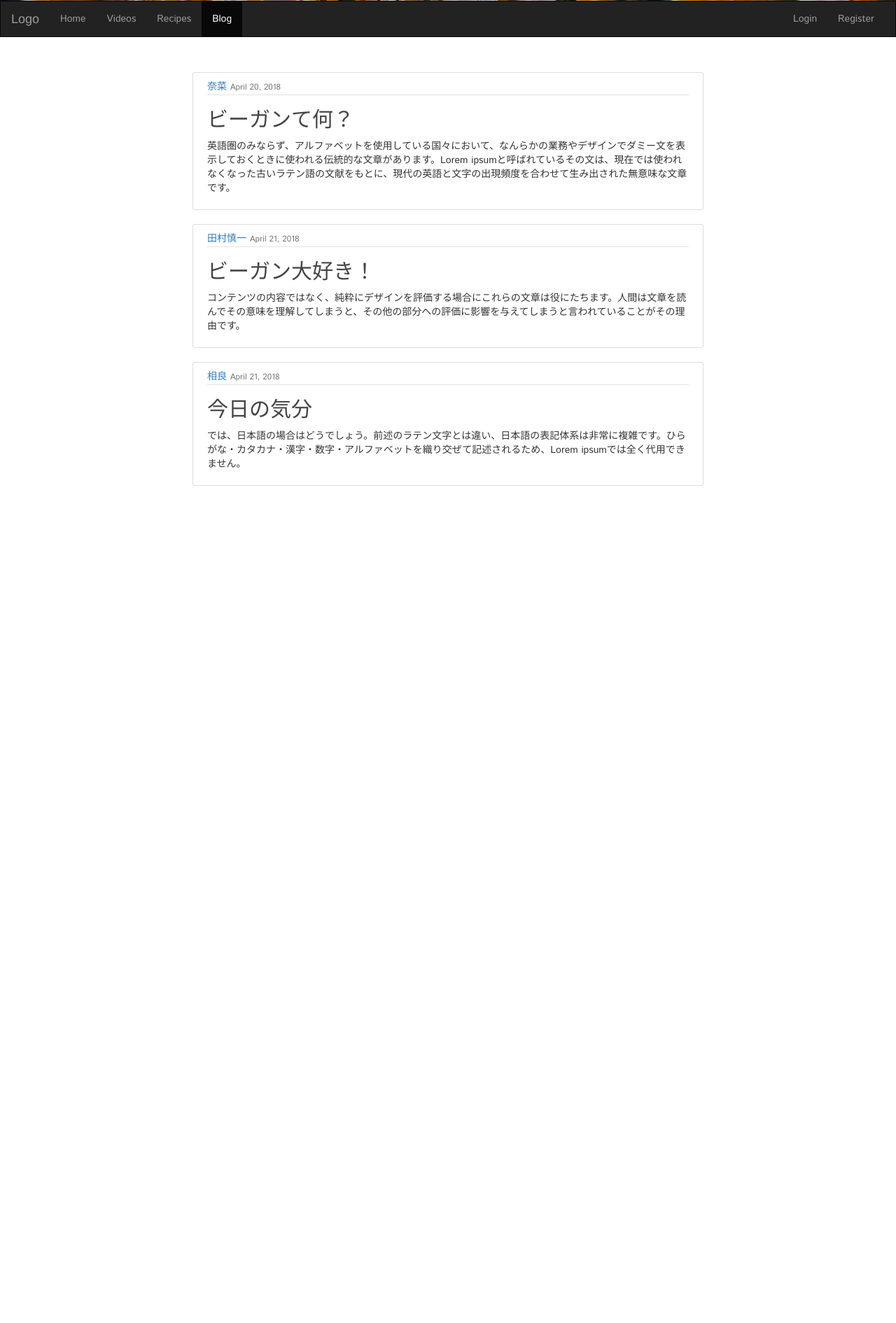
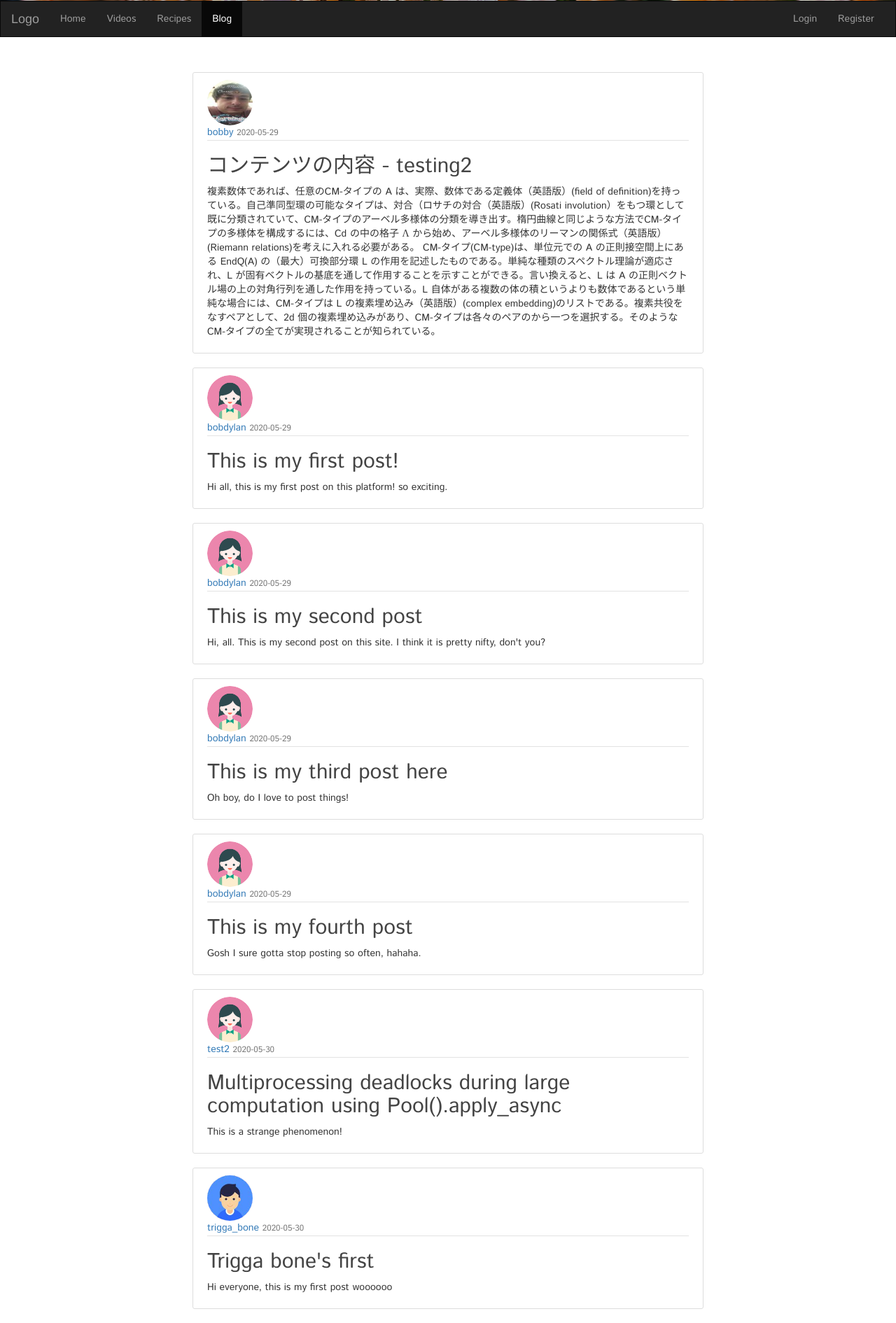
Before and after one commit to irahorecka/nanna-website, a Flask app: page /blog in a window 1280 px wide. Shown: the part 239-2129 px from the top of the page at 70% size. Before the commit the page ends 933 px from the top, so only its background shows below. Run offline with Flask 2, Linux system fonts and the light colour scheme; data comes from the database, SQL or seed files in the repository; both versions use the stored data as it was after the commit; some libraries are stand-ins or nearby versions.

Commit message:
add user ability to create, update, and delete post

```diff
--- a/nannaElise/routes.py
+++ b/nannaElise/routes.py
@@ -1,32 +1,11 @@
 import os
 import secrets
 from PIL import Image
-from flask import render_template, request, url_for, flash, redirect, request
+from flask import render_template, request, url_for, flash, redirect, request, abort
 from nannaElise import app, db, bcrypt
-from nannaElise.forms import RegistrationForm, LoginForm, UpdateAccountForm
+from nannaElise.forms import RegistrationForm, LoginForm, UpdateAccountForm, PostForm
 from nannaElise.models import User, Post
 from flask_login import login_user, logout_user, current_user, login_required
-
-posts = [
-    {
-        'author': '奈菜',
-        'title': 'ビーガンて何？',
-        'content': '英語圏のみならず、アルファベットを使用している国々において、なんらかの業務やデザインでダミー文を表示しておくときに使われる伝統的な文章があります。Lorem ipsumと呼ばれているその文は、現在では使われなくなった古いラテン語の文献をもとに、現代の英語と文字の出現頻度を合わせて生み出された無意味な文章です。',
-        'date_posted': 'April 20, 2018'
-    },
-    {
-        'author': '田村慎一',
-        'title': 'ビーガン大好き！',
-        'content': 'コンテンツの内容ではなく、純粋にデザインを評価する場合にこれらの文章は役にたちます。人間は文章を読んでその意味を理解してしまうと、その他の部分への評価に影響を与えてしまうと言われていることがその理由です。',
-        'date_posted': 'April 21, 2018'
-    },
-    {
-        'author': '相良',
-        'title': '今日の気分',
-        'content': 'では、日本語の場合はどうでしょう。前述のラテン文字とは違い、日本語の表記体系は非常に複雑です。ひらがな・カタカナ・漢字・数字・アルファベットを織り交ぜて記述されるため、Lorem ipsumでは全く代用できません。',
-        'date_posted': 'April 21, 2018'
-    }
-]
 
 
 @app.route("/")
@@ -56,6 +35,7 @@ def recipes():
 @app.route("/blog")
 def blog():
     title = "Blog"
+    posts = Post.query.all()
     return render_template("blog.html", title=title, posts=posts)
 
 
@@ -133,3 +113,53 @@ def account():
 
     image_file = url_for('static', filename='profile_img/' + current_user.image_file)
     return render_template('account.html', title='Account', image_file=image_file, form=form)
+
+
+@app.route('/post/new', methods=['GET', 'POST'])
+@login_required
+def new_post():
+    form = PostForm()
+    if form.validate_on_submit():
+        post = Post(title=form.title.data, content=form.content.data, author=current_user)
+        db.session.add(post)
+        db.session.commit()
+        flash('Your post has been created!', 'success')
+        return redirect(url_for('blog'))
+    return render_template('create_post.html', title="New Post", form=form, legend='New Post')
+
+
+@app.route("/post/<int:post_id>")
+def post(post_id):
+    post = Post.query.get_or_404(post_id)
+    return render_template('post.html', title=post.title, post=post)
+
+
+@app.route("/post/<int:post_id>/update", methods=['GET', 'POST'])
+@login_required
+def update_post(post_id):
+    post = Post.query.get_or_404(post_id)
+    if post.author != current_user:
+        abort(403)
+    form = PostForm()
+    if form.validate_on_submit():
+        post.title = form.title.data
+        post.content = form.content.data
+        db.session.commit()
+        flash('Your post has been updated!', 'success')
+        return redirect(url_for('post', post_id=post.id))
+    elif request.method == 'GET':
+        form.title.data = post.title
+        form.content.data = post.content
+    return render_template('create_post.html', title='Update Post', form=form, legend='Update Post')
+
+
+@app.route("/post/<int:post_id>/delete", methods=['POST'])
+@login_required
+def delete_post(post_id):
+    post = Post.query.get_or_404(post_id)
+    if post.author != current_user:
+        abort(403)
+    db.session.delete(post)
+    db.session.commit()
+    flash('Your post has been deleted!', 'success')
+    return redirect(url_for('home'))
--- a/nannaElise/static/style.css
+++ b/nannaElise/static/style.css
@@ -18,6 +18,10 @@ footer {
     padding: 25px;
 }
 
+h1, h2, h3, h4, h5, h6 {
+    font-family: 'Istok Web';
+}
+
 h1.title {
     font-family: 'Fugaz One';
     color:rgb(255,255,255);
@@ -28,7 +32,6 @@ a.title:hover {
 }
 
 p.title {
-    font-family: 'Fugaz One';
     color:rgb(255,255,255);
     visibility: hidden;
 }
@@ -51,6 +54,10 @@ title {
 }
 
 /* Corey Schafer blog css */
+.site-header .navbar-nav .nav-link.active {
+    font-weight: 500;
+}
+
 .content-section {
     background: #ffffff;
     padding: 10px 20px;
--- a/nannaElise/templates/blog.html
+++ b/nannaElise/templates/blog.html
@@ -3,18 +3,31 @@
 <div class="container-fluid text-center">
 <div class="row">
 <div class="col-md-8 col-md-offset-2 text-left">
+
+{% with messages = get_flashed_messages(with_categories=true) %}
+    {% if messages %}
+    {% for category, message in messages %}
+        <div class="alert alert-{{ category }}">
+        {{ message }}
+        </div>
+    {% endfor %}
+    {% endif %}
+{% endwith %}
+
     {% for post in posts %}
         <article class="media content-section">
+          <img class="profile-img article-img" src="{{ url_for('static', filename='profile_img/' + post.author.image_file) }}">
           <div class="media-body">
             <div class="article-metadata">
-              <a class="mr-2" href="#">{{ post.author }}</a>
-              <small class="text-muted">{{ post.date_posted }}</small>
+              <a class="mr-2" href="#">{{ post.author.username }}</a>
+              <small class="text-muted">{{ post.date_posted.strftime('%Y-%m-%d') }}</small>
             </div>
-            <h2><a class="article-title" href="#">{{ post.title }}</a></h2>
+            <h2><a class="article-title" href="{{ url_for('post', post_id=post.id) }}">{{ post.title }}</a></h2>
             <p class="article-content">{{ post.content }}</p>
           </div>
         </article>
     {% endfor %}
+
 </div>
 </div>
 </div>
--- a/nannaElise/templates/layout.html
+++ b/nannaElise/templates/layout.html
@@ -4,11 +4,11 @@
   <meta charset="utf-8">
   <meta http-equiv="X-UA-Compatible" content="IE=edge,chrome=1">
   <meta name="viewport" content="width=device-width, initial-scale=1">
-  <script src="https://ajax.googleapis.com/ajax/libs/jquery/3.5.1/jquery.min.js"></script>
-  <script src="https://maxcdn.bootstrapcdn.com/bootstrap/3.4.1/js/bootstrap.min.js"></script>
   <link rel="stylesheet" href="https://maxcdn.bootstrapcdn.com/bootstrap/3.4.1/css/bootstrap.min.css">
   <link rel="stylesheet" href="{{ url_for('static', filename='style.css') }}">
   <link class="img-fluid rounded-circle float-left mr-2" rel="shortcut icon" type="image/png" href="{{ url_for('static', filename='img/favicon.png') }}">
+  <script src="https://ajax.googleapis.com/ajax/libs/jquery/3.5.1/jquery.min.js"></script>
+  <script src="https://maxcdn.bootstrapcdn.com/bootstrap/3.4.1/js/bootstrap.min.js"></script>
     {% if title %}
         <title>{{ title }}</title>
     {% else %}
@@ -43,6 +43,7 @@
       </ul>
       <ul class="nav navbar-nav navbar-right">
         {% if current_user.is_authenticated %}
+          <li><a href="{{ url_for('new_post') }}" class="navbar-font">New Post</a></li>
           <li><a href="{{ url_for('account') }}" class="navbar-font">Account</a></li>
           <li><a href="{{ url_for('logout') }}" class="navbar-font">Logout</a></li>
         {% else %}
```
Also changed, not shown: nannaElise/forms.py (+7 -1 lines), nannaElise/site.db, nannaElise/static/profile_img/default.jpg.
